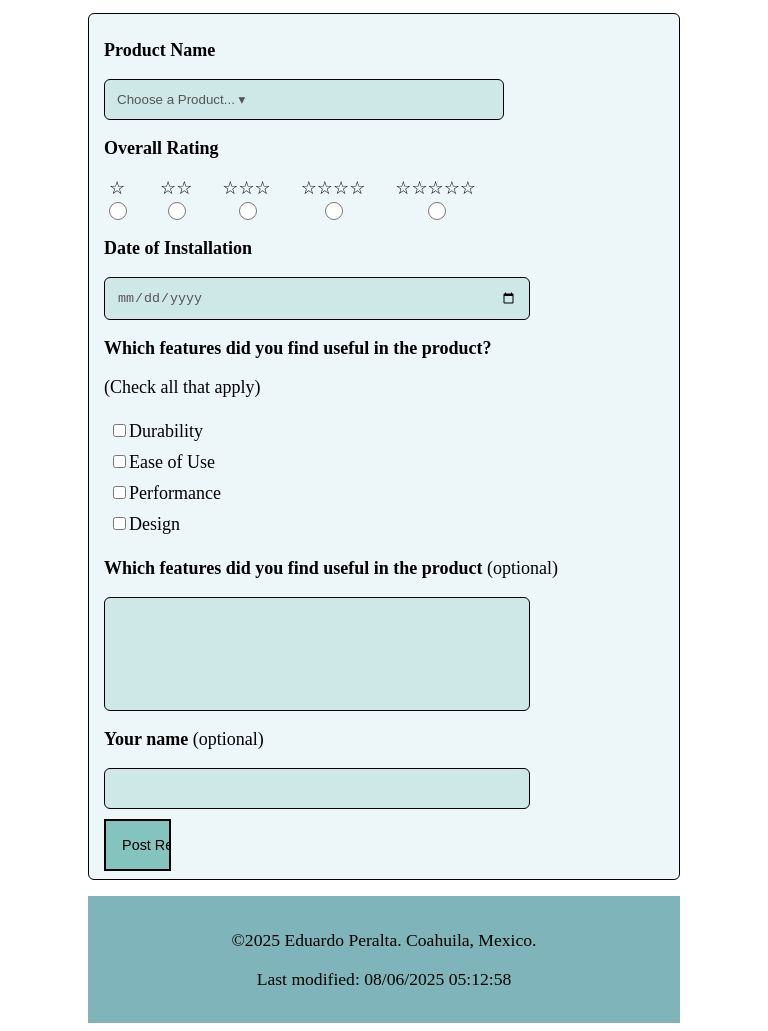
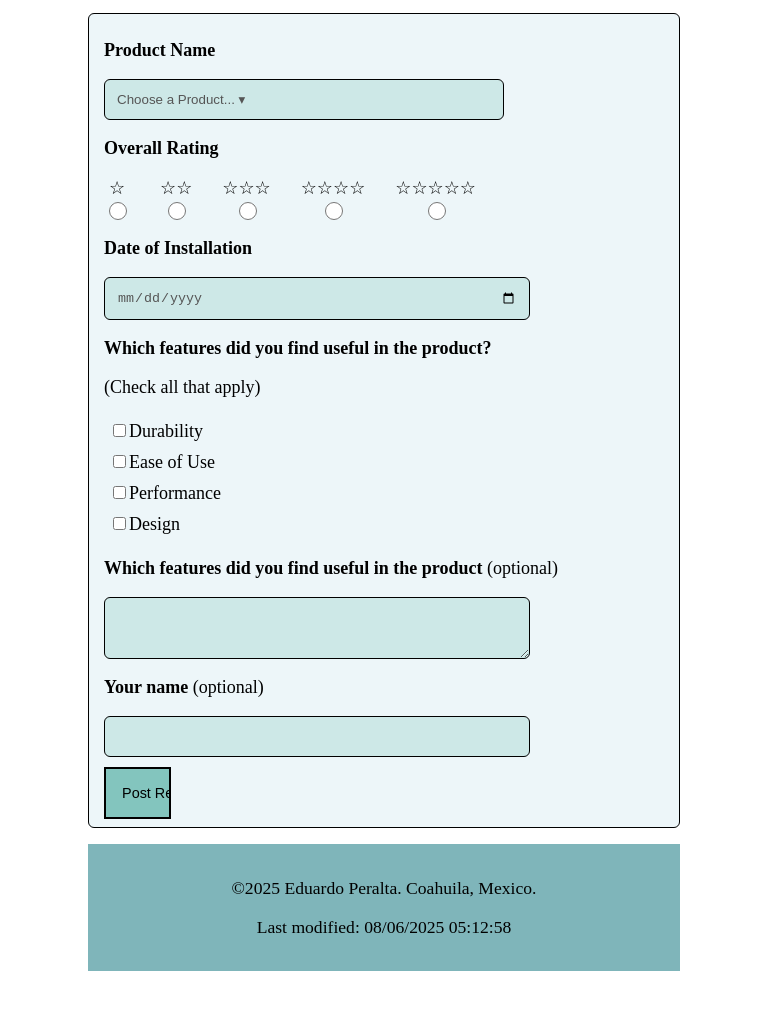
Before and after one commit to eperalta03/wdd131, a plain HTML site: page form.html in a window 768 px wide. Shown: the part 130-1161 px from the top of the page. After the commit the page ends 1109 px from the top, so only its background shows below. Drawn offline with Linux system fonts and the light colour scheme.

Commit message:
textarea

```diff
--- a/form.html
+++ b/form.html
@@ -48,8 +48,10 @@
                     <label class="checkbox"><input type="checkbox" name="design" id="design" value="yes">Design</label>
                 </div>
                 <div>
-                    <p><strong>Which features did you find useful in the product</strong> (optional) </p>
-                    <label><input type="textarea" name="review" id="review"></label>
+                    <label>
+                        <p><strong>Which features did you find useful in the product </strong>(optional) </p>
+                        <textarea name="review" id="review" class="styled-textarea" ></textarea>
+                    </label>
                 </div>
                 <div>
                     <p><strong>Your name </strong>(optional) </p>
--- a/styles/form.css
+++ b/styles/form.css
@@ -50,7 +50,7 @@
         border-radius: 6px;
     }
 
-    input[type="text"],  input[type="textarea"] {
+    input[type="text"] {
         background-color: rgb(131, 197, 190, .3);
         display: block;
         border: 1px solid black;
@@ -62,12 +62,20 @@
         appearance: none;
     }
 
-    input[type="textarea"] {
-        height: 100px;
-        vertical-align: top;
-        padding-top: 0;
+    .styled-textarea {
+        background-color: rgba(131, 197, 190, 0.3);
+        display: block;
+        border: 1px solid black;
+        border-radius: 6px;
+        padding: 0.75rem;
+        color: #555;
+        width: 100%;
+        max-width: 400px;
+        appearance: none;
         resize: vertical;
-    }
+        font-size: 1rem;
+        }
+
 
     input[type="submit"] {
         text-align: center;
--- a/styles/form_large.css
+++ b/styles/form_large.css
@@ -50,7 +50,7 @@
         border-radius: 6px;
     }
 
-    input[type="text"],  input[type="textarea"] {
+    input[type="text"]{
         background-color: rgb(131, 197, 190, .3);
         display: block;
         border: 1px solid black;
@@ -62,11 +62,18 @@
         appearance: none;
     }
 
-    input[type="textarea"] {
-        height: 100px;
-        vertical-align: top;
-        padding-top: 0;
+    .styled-textarea {
+        background-color: rgba(131, 197, 190, 0.3);
+        display: block;
+        border: 1px solid black;
+        border-radius: 6px;
+        padding: 0.75rem;
+        color: #555;
+        width: 100%;
+        max-width: 400px;
+        appearance: none;
         resize: vertical;
+        font-size: 1rem;
     }
 
     input[type="submit"] {
```
